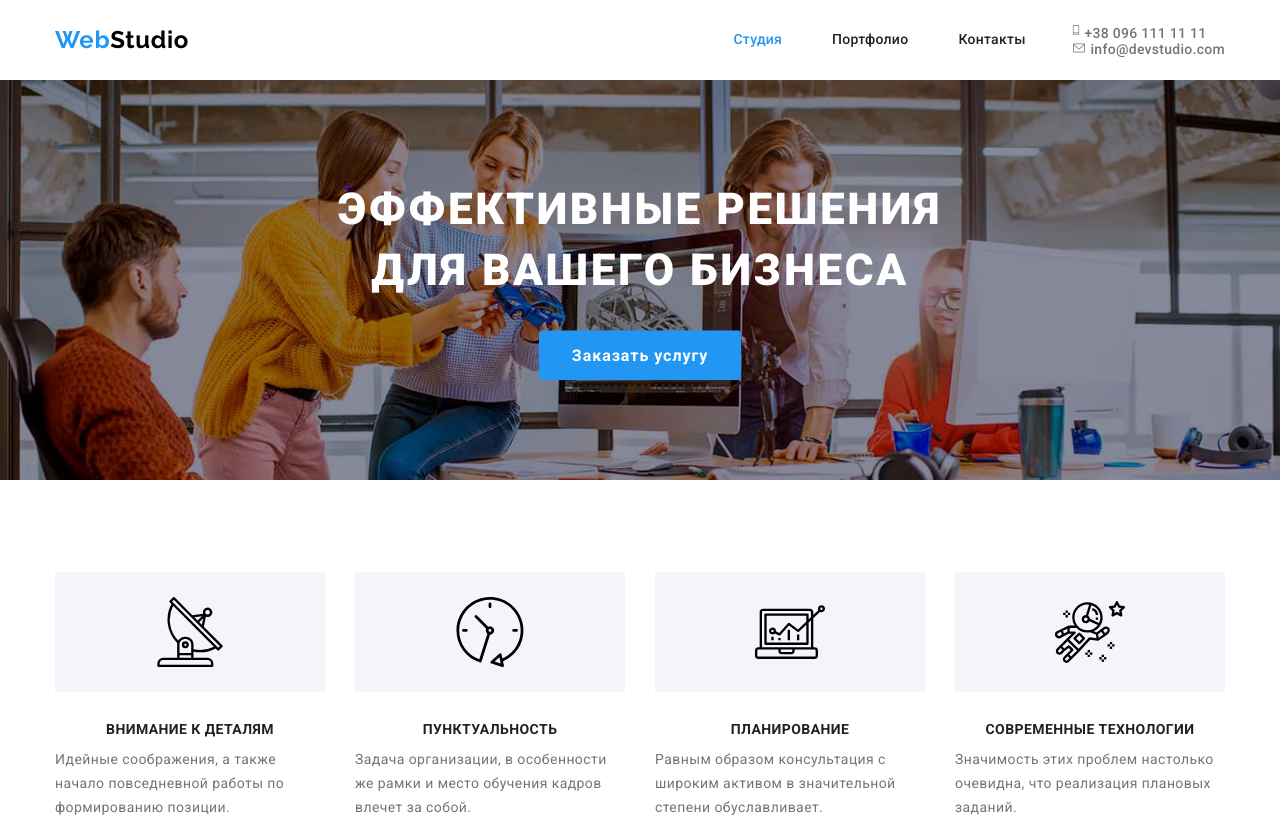
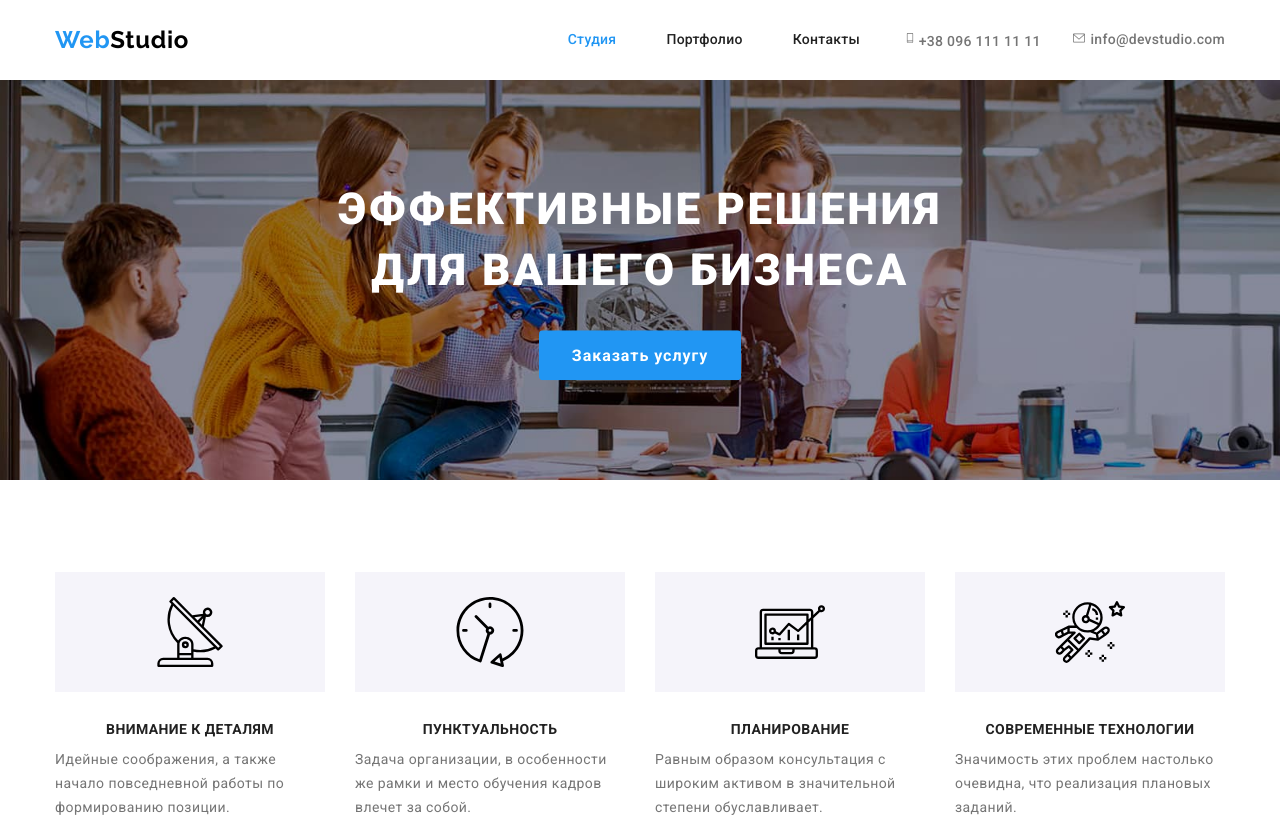
Before and after one commit to Ledaidai/goit-markup-hw-08, a plain HTML site: page index.html in a window 1280 px wide. Shown: the top 823 px of the page. Drawn offline with nearby package versions, Linux system fonts and the light colour scheme.

Commit message:
Внесены изменения в хедер

```diff
--- a/sass/components/_page-header.scss
+++ b/sass/components/_page-header.scss
@@ -62,8 +62,10 @@
 
 .site-nav {
   // margin-bottom: 150px;
+
   @media screen and (min-width: 768px) {
     display: flex;
+    justify-content: flex-start;
     margin: 0;
   }
 }
@@ -149,7 +151,8 @@
 
   @media screen and (min-width: 1200px) {
     display: flex;
-    flex-direction: column;
+    flex-direction: row;
+    align-items: center;
   }
 }
 
@@ -194,6 +197,12 @@
   @media screen and (min-width: 768px) {
     font-size: 12px;
     margin-bottom: 0px;
+  }
+
+  @media screen and (min-width: 1200px) {
+    font-size: 12px;
+    margin-bottom: 0px;
+    margin-left: 30px;
   }
 }
 
```
Also changed, not shown: css/main.css, css/main.min.css, 2 other files.
